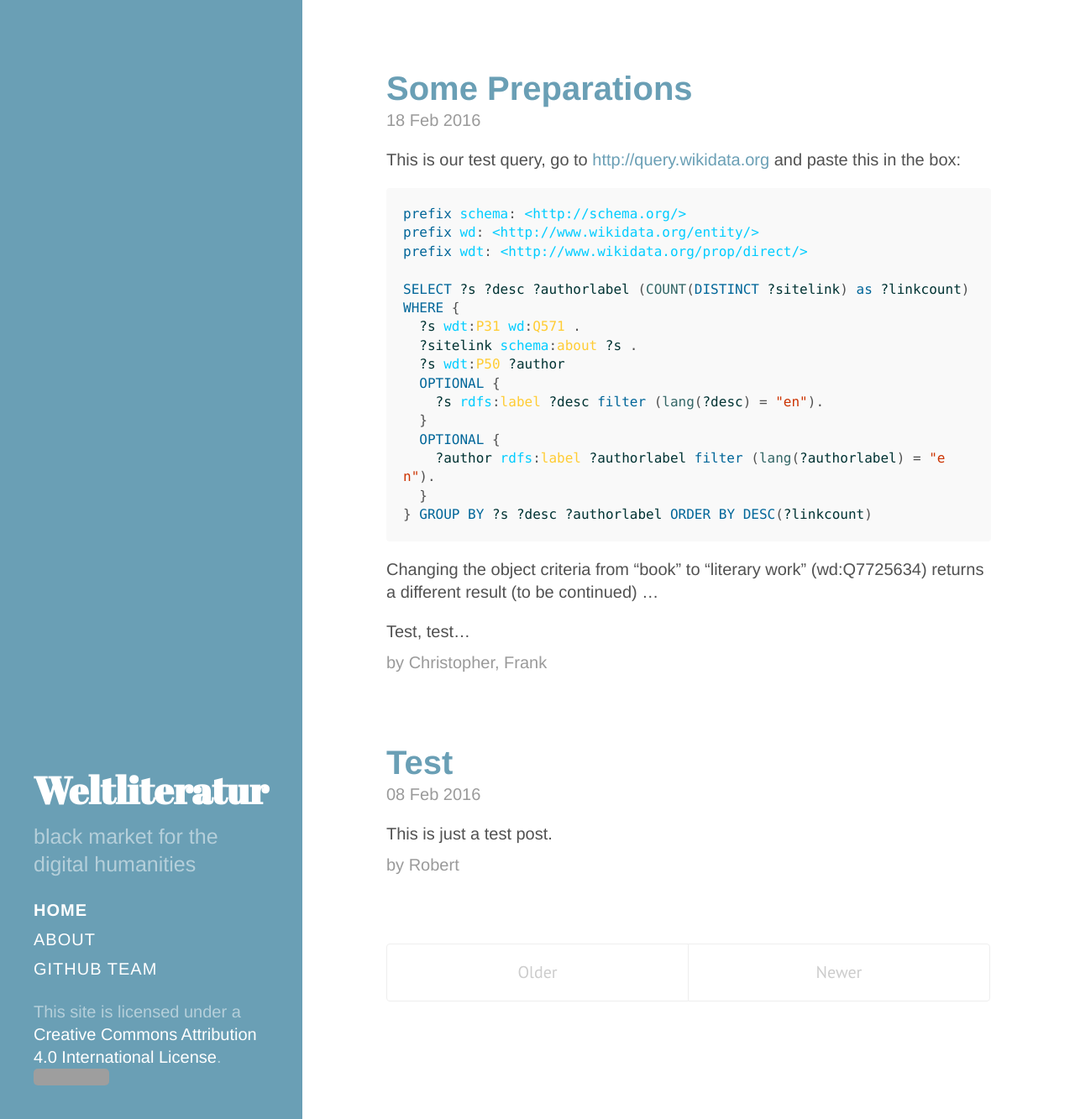
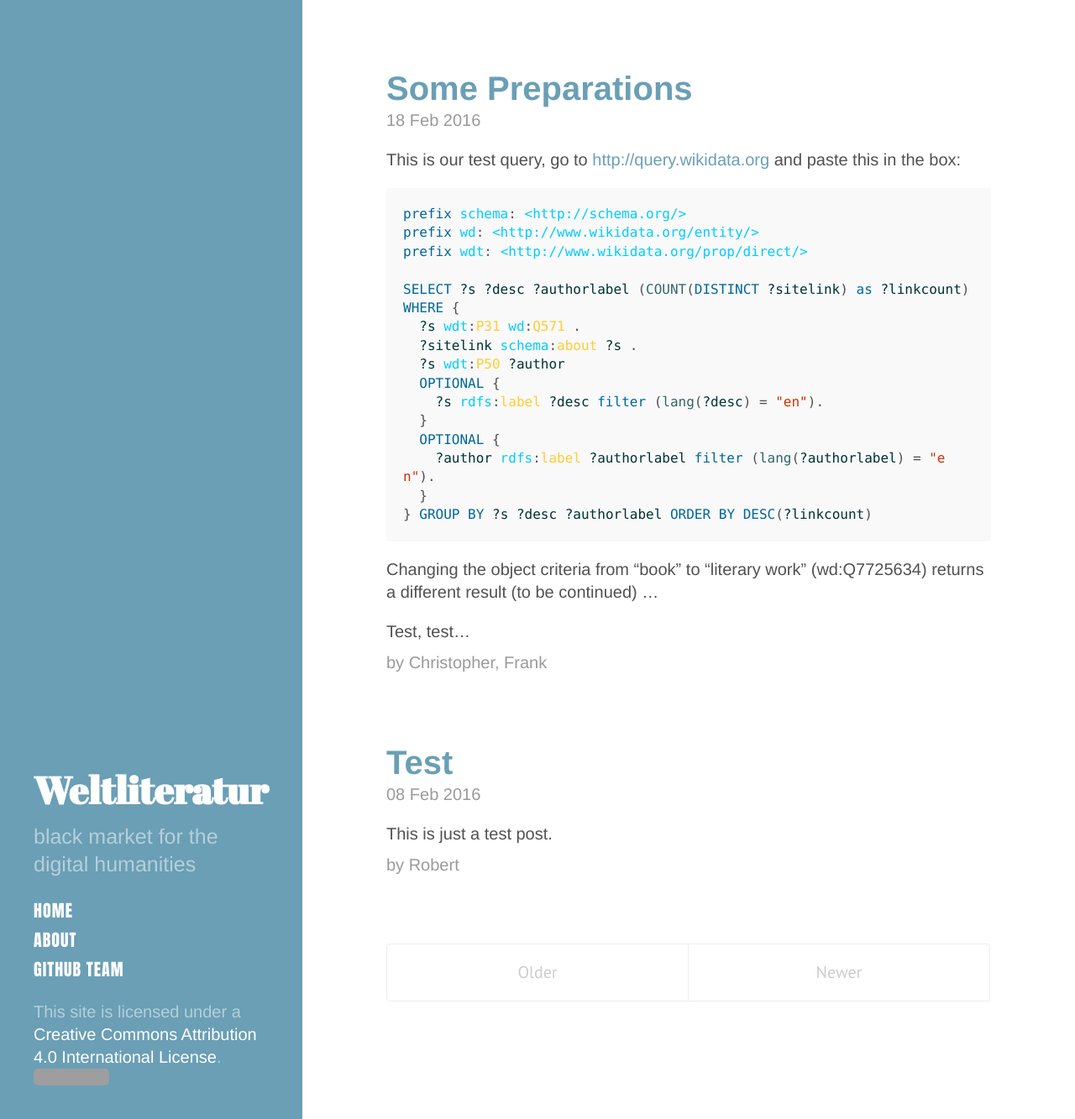
Before and after one commit to weltliteratur/blog, a Jekyll site: the page built from index.html, in a window 1280 px wide and 1333 px high. Shown: the whole window at 84% size. Built offline with Jekyll 4.4.1, drawn with Linux system fonts in a browser that asks for light colours; the list of posts is cut into pages by our own code; grey boxes are pictures that could not be loaded.

Commit message:
other font

```diff
--- a/public/css/hyde.css
+++ b/public/css/hyde.css
@@ -89,6 +89,7 @@ html {
 /* Sidebar nav */
 .sidebar-nav {
     margin-bottom: 1rem;
+    font-family: "futura-pt-condensed","FuturaStd-Condensed","Futura-Condensed",Impact,Helvetica,Arial,sans-serif;
     letter-spacing: 0.05em;
     text-transform: uppercase;
 
```
